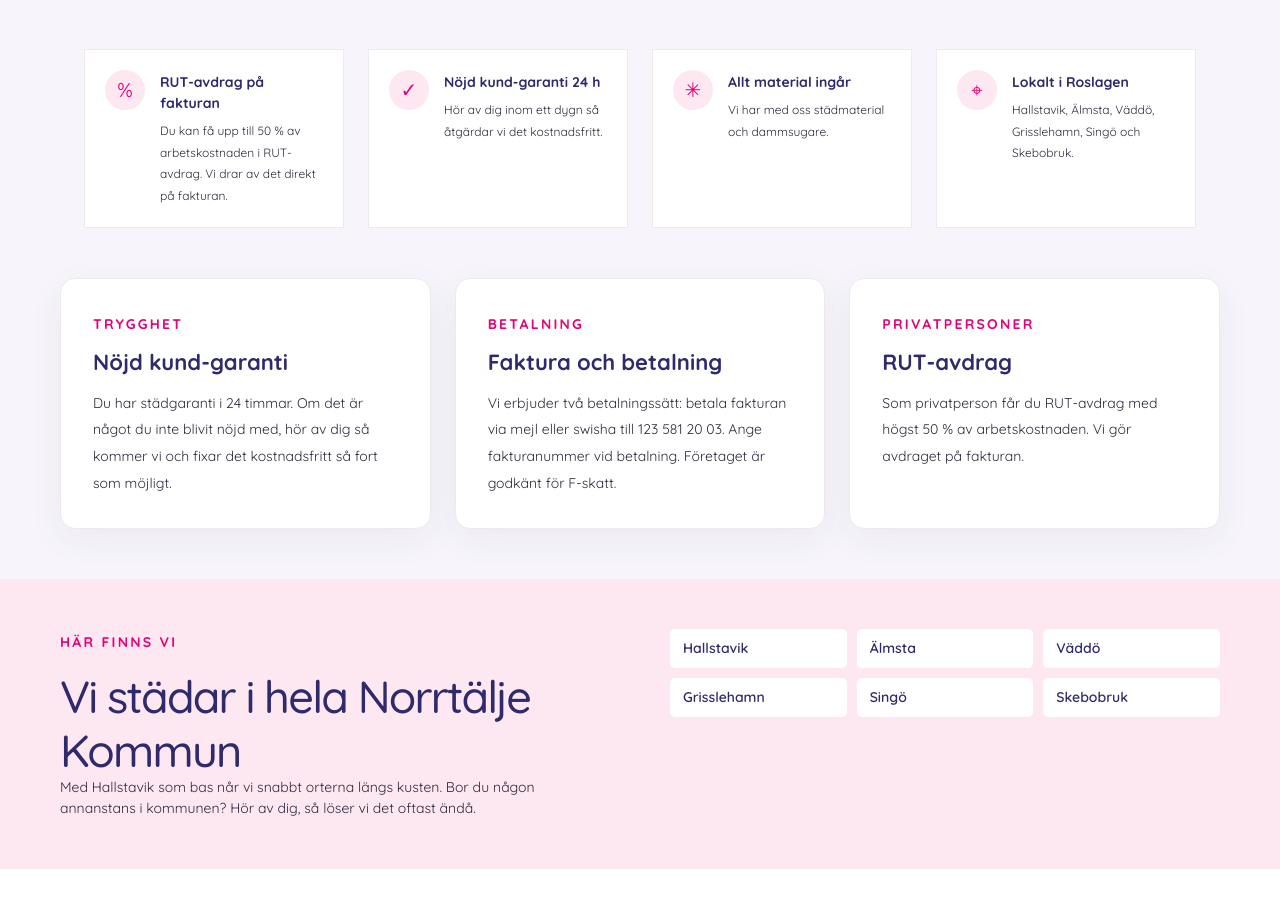
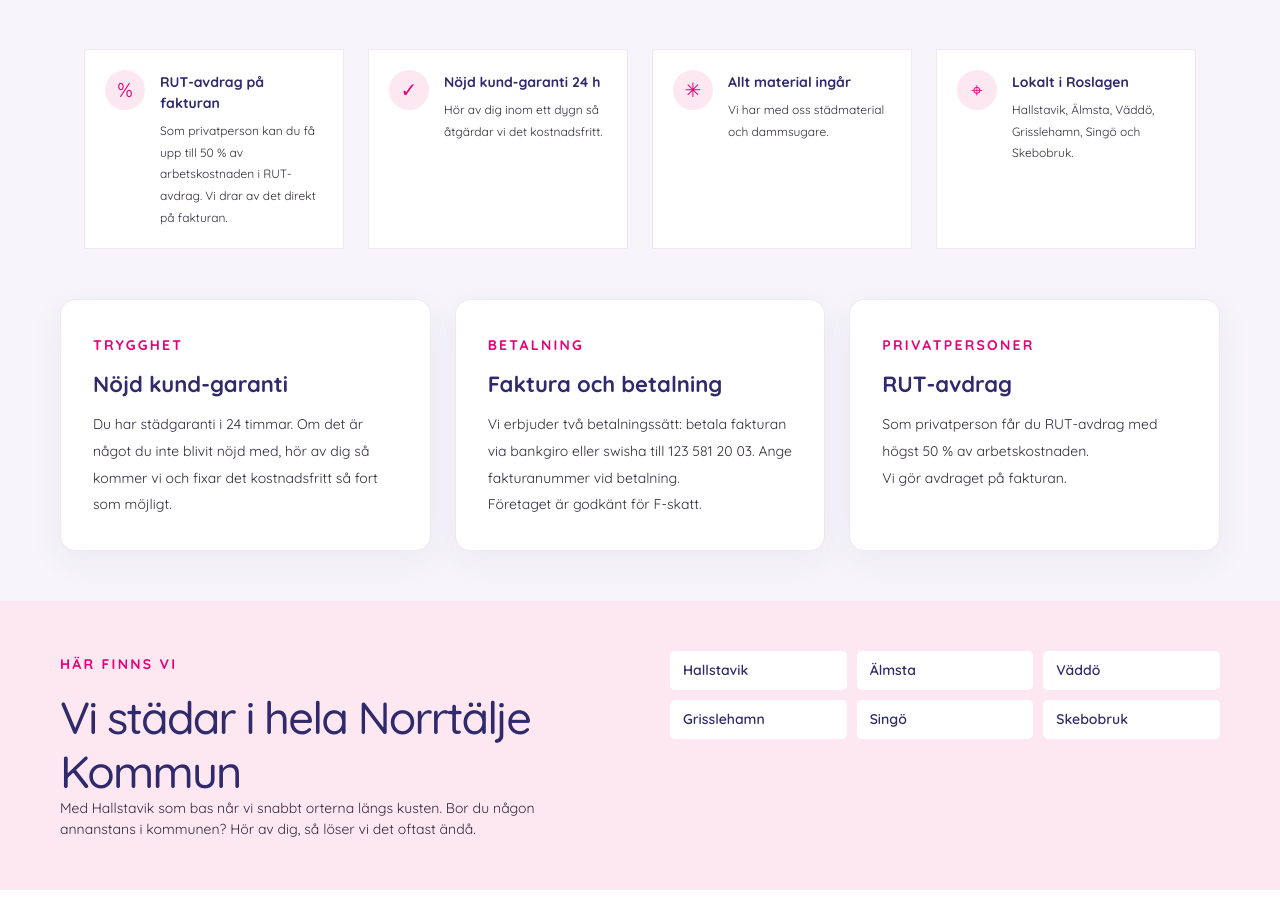
Before and after one commit to annkar73/vikblomsstad, a Next.js app: page /about in a window 1280 px wide. Shown: the part 2477-3394 px from the top of the page. Built offline with nearby package versions, Linux system fonts and the light colour scheme.

Commit message:
add breaks

```diff
--- a/app/about/page.tsx
+++ b/app/about/page.tsx
@@ -167,7 +167,7 @@ export default function AboutPage() {
       <span aria-hidden="true">%</span>
       <div>
         <h3>RUT-avdrag på fakturan</h3>
-        <p>Du kan få upp till 50 % av arbetskostnaden i RUT-avdrag. Vi drar av det direkt på fakturan.</p>
+        <p>Som privatperson kan du få upp till 50 % av arbetskostnaden i RUT-avdrag. Vi drar av det direkt på fakturan.</p>
       </div>
     </article>
 
@@ -215,9 +215,11 @@ export default function AboutPage() {
         <span className="eyebrow">BETALNING</span>
         <h3>Faktura och betalning</h3>
         <p>
-          Vi erbjuder två betalningssätt: betala fakturan via mejl
+          Vi erbjuder två betalningssätt: betala fakturan via bankgiro
           eller swisha till 123 581 20 03. Ange fakturanummer vid
-          betalning. Företaget är godkänt för F-skatt.
+          betalning.
+          <br />
+          Företaget är godkänt för F-skatt.
         </p>
       </article>
 
@@ -226,7 +228,8 @@ export default function AboutPage() {
         <h3>RUT-avdrag</h3>
         <p>
           Som privatperson får du RUT-avdrag med högst 50 % av
-          arbetskostnaden. Vi gör avdraget på fakturan.
+          arbetskostnaden.
+          <br />Vi gör avdraget på fakturan.
         </p>
       </article>
     </div>
```
